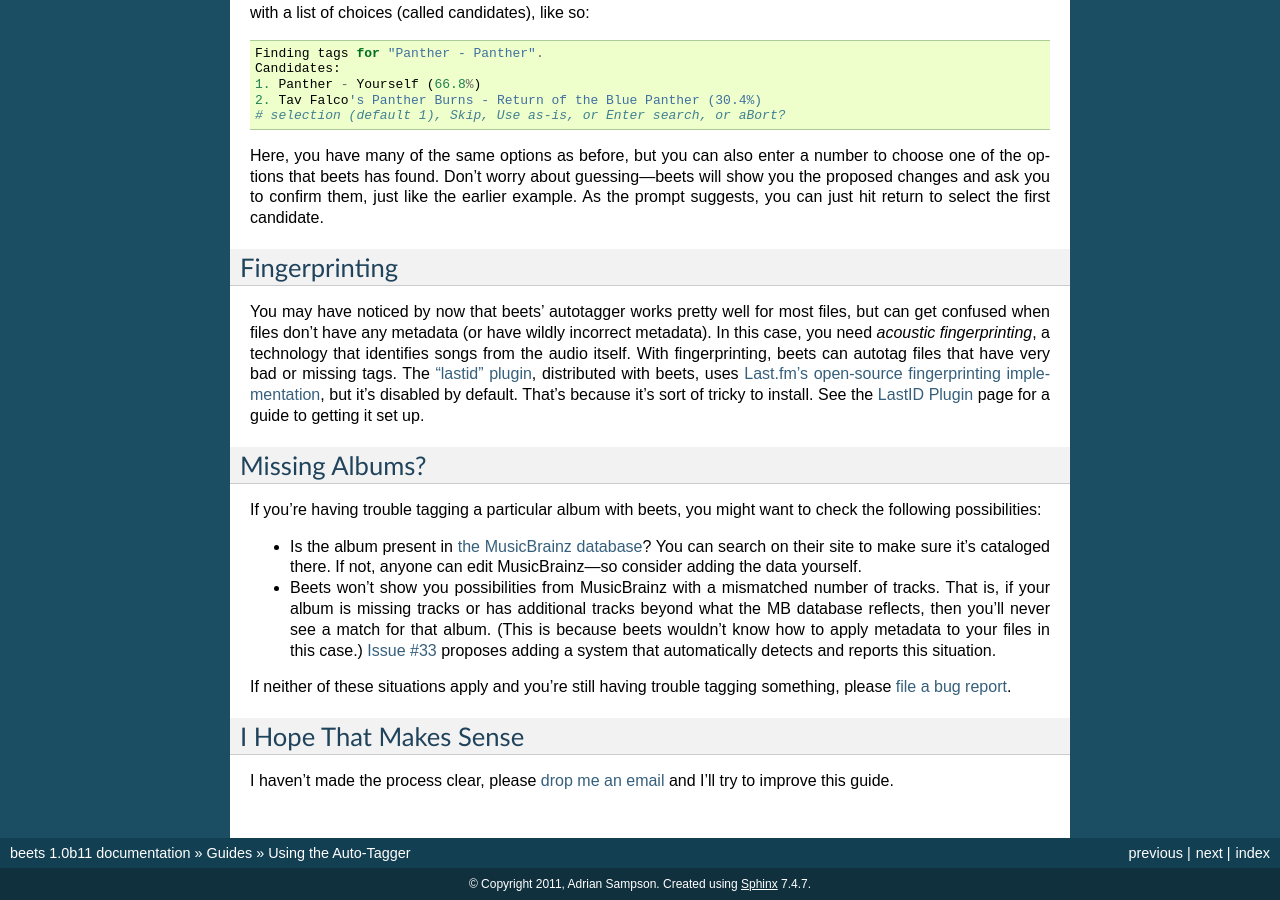
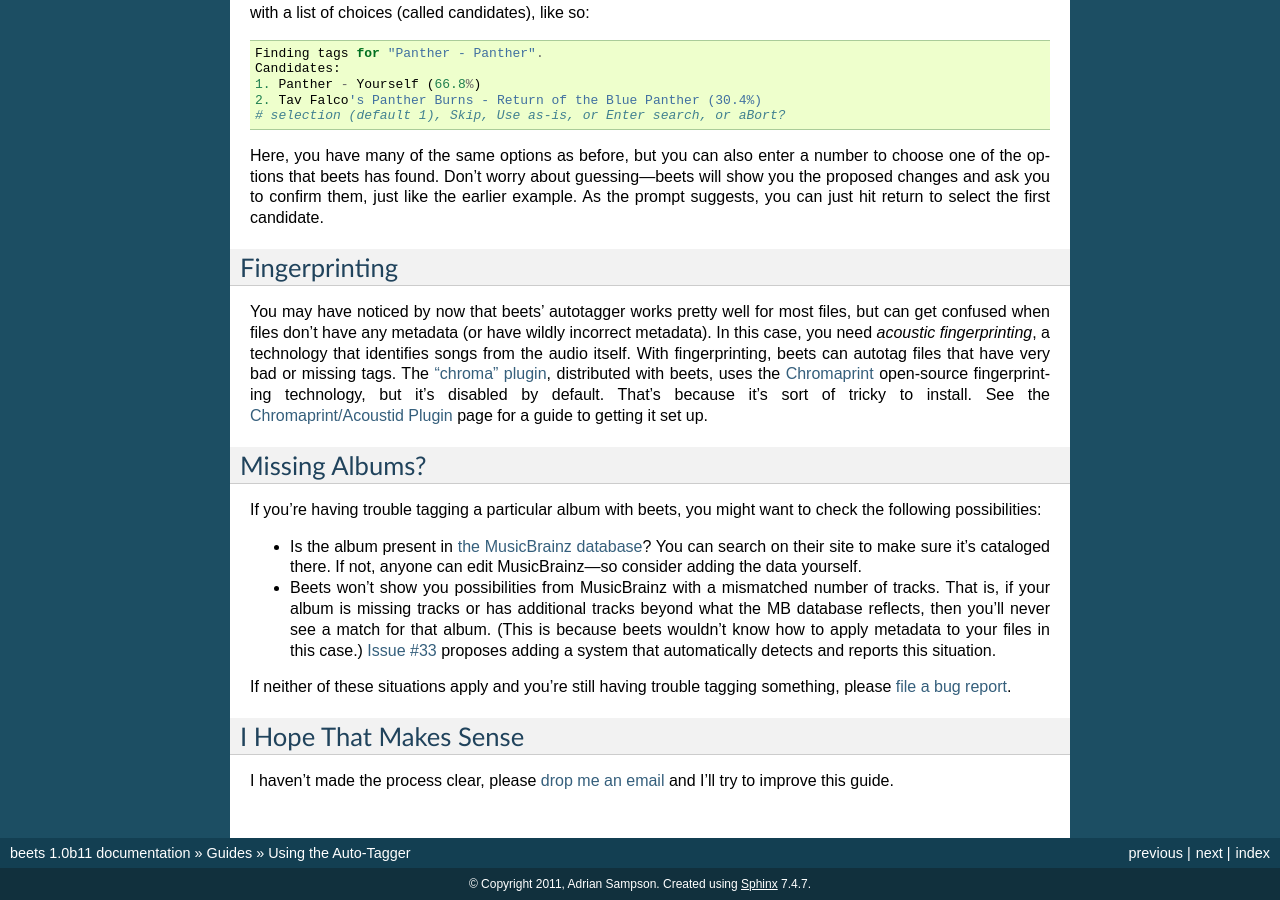
Before and after one commit to google-code-export/beets, a Sphinx documentation site: the page built from docs/guides/tagger.rst, in a window 1280 px wide and 900 px high, scrolled down 2755 px. Built offline with Sphinx 7.4.7, drawn with Linux system fonts in a browser that asks for light colours; some of the changed text lies outside the part shown.

Commit message:
chroma plugin (for acoustid fingerprinting) (#152)

```diff
--- a/docs/changelog.rst
+++ b/docs/changelog.rst
@@ -8,6 +8,10 @@
   (NGS) service via `python-musicbrainz-ngs`_. The bindings are included with
   this version of beets, but a future version will make them an external
   dependency.
+* The new :doc:`/plugins/chroma` uses the `Acoustid`_ open-source acoustic
+  fingerprinting service. This replaces the old ``lastid`` plugin, which used
+  Last.fm fingerprinting and is now deprecated. Fingerprinting with this library
+  should be faster and more reliable.
 * The new :doc:`/plugins/lastgenre` automatically assigns genres to imported
   albums and items based on Last.fm tags and an internal whitelist. (Thanks to
   `KraYmer`_.)
@@ -19,6 +23,7 @@
 .. _KraYmer: https://github.com/KraYmer
 .. _Next Generation Schema: http://musicbrainz.org/doc/XML_Web_Service/Version_2
 .. _python-musicbrainz-ngs: https://github.com/alastair/python-musicbrainz-ngs
+.. _acoustid: http://acoustid.org/
 
 1.0b10 (September 22, 2011)
 ---------------------------
--- a/docs/guides/tagger.rst
+++ b/docs/guides/tagger.rst
@@ -50,10 +50,10 @@
   actually not a hard-and-fast rule: using the *E* option described below, it's
   entirely possible to search for a release to tag a given album.) This is
   because beets by default infers tags based on existing metadata. The
-  :doc:`LastID plugin </plugins/lastid>` extends the autotagger to use acoustic
-  fingerprinting to find information for arbitrary audio. Install that plugin if
-  you're willing to spend a little more CPU power to get tags for unidentified
-  albums.
+  :doc:`Acoustid plugin </plugins/chroma>` extends the autotagger to use
+  acoustic fingerprinting to find information for arbitrary audio. Install that
+  plugin if you're willing to spend a little more CPU power to get tags for
+  unidentified albums.
 
 * There isn't currently a good solution for multi-disc albums. Currently, every
   disc is treated as a separate release, so you'll see "69 Love Songs (disc 1)",
@@ -199,14 +199,12 @@
 files, but can get confused when files don't have any metadata (or have wildly
 incorrect metadata). In this case, you need *acoustic fingerprinting*, a
 technology that identifies songs from the audio itself. With fingerprinting,
-beets can autotag files that have very bad or missing tags. The :doc:`"lastid"
-plugin </plugins/lastid>`, distributed with beets, uses `Last.fm's open-source
-fingerprinting implementation`_, but it's disabled by default. That's because
-it's sort of tricky to install. See the :doc:`/plugins/lastid` page for a guide
+beets can autotag files that have very bad or missing tags. The :doc:`"chroma"
+plugin </plugins/chroma>`, distributed with beets, uses the `Chromaprint`_ open-source fingerprinting technology, but it's disabled by default. That's because
+it's sort of tricky to install. See the :doc:`/plugins/chroma` page for a guide
 to getting it set up.
 
-.. _Last.fm's open-source fingerprinting implementation:
-   http://github.com/lastfm/Fingerprinter
+.. _Chromaprint: http://acoustid.org/chromaprint
 
 Missing Albums?
 ---------------
```
Also changed, not shown: docs/plugins/chroma.rst (added, +74 -0 lines), docs/plugins/index.rst (+7 -2 lines), 1 other file.
